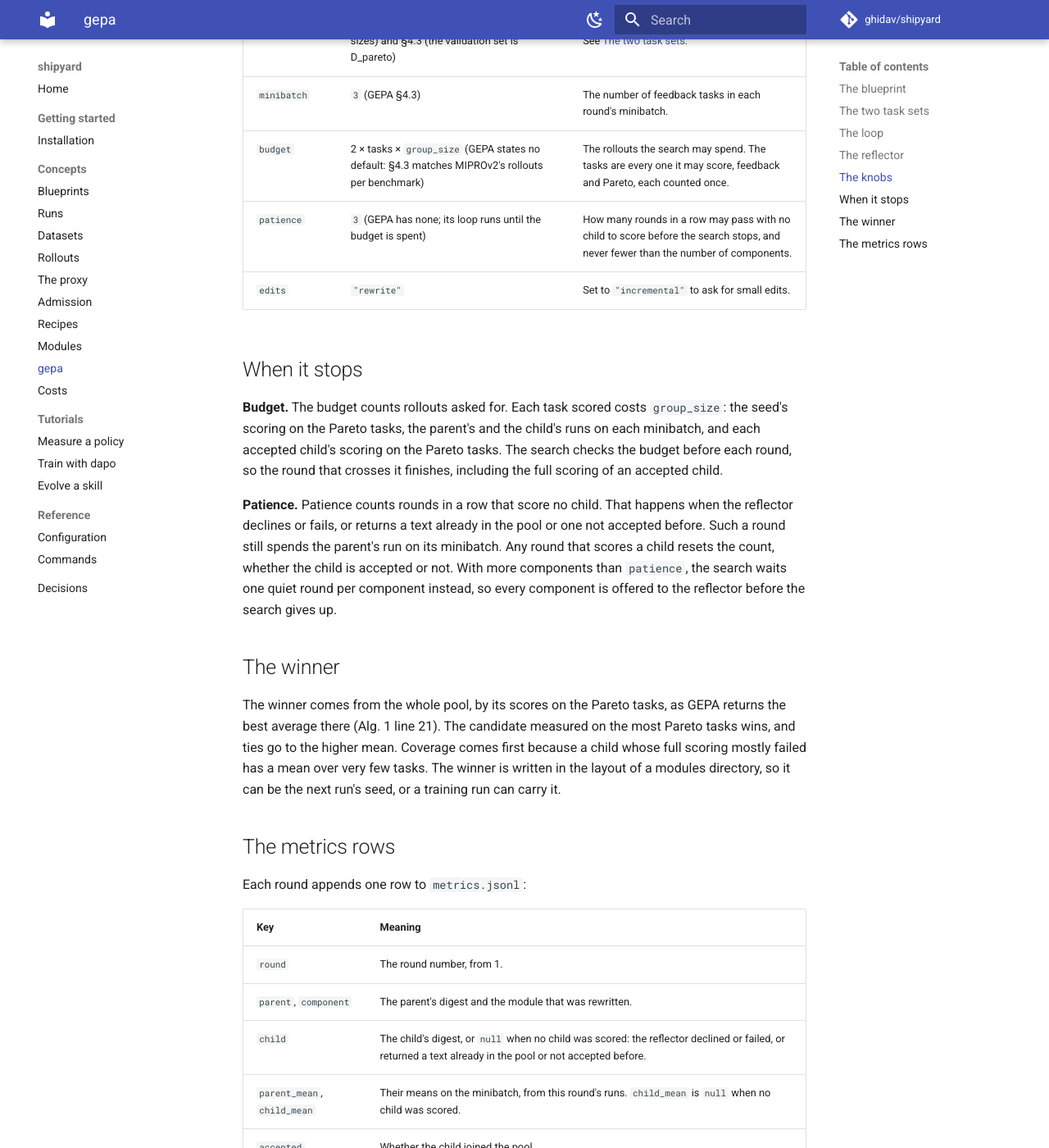
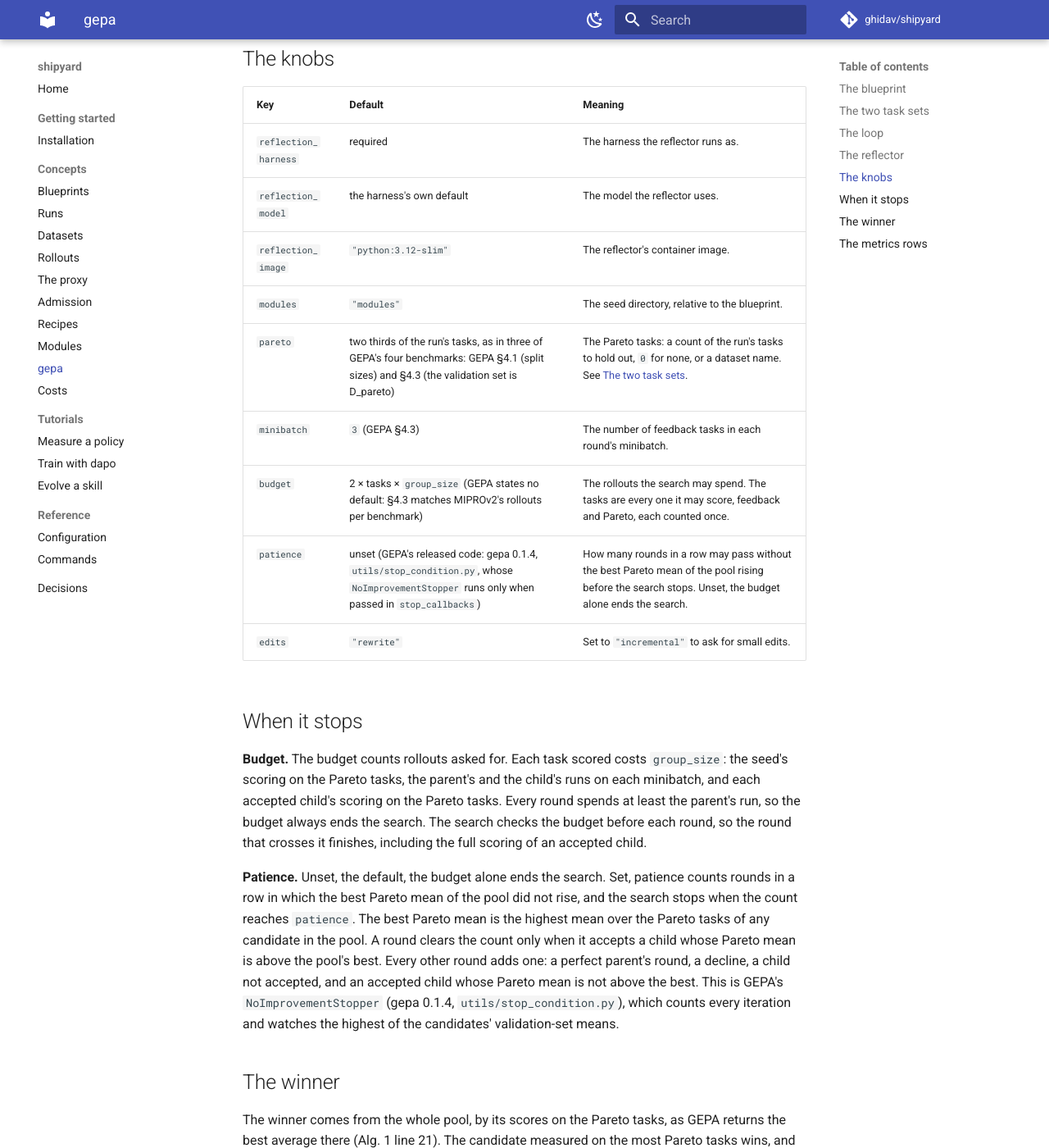
Before and after one commit to ghidav/shipyard, an MkDocs documentation site: the page built from docs/concepts/gepa.md, in a window 1280 px wide and 1400 px high, scrolled down 4383 px. Shown: the whole window at 82% size. Built offline with MkDocs 1.6.1 and Material for MkDocs 9.7.7, drawn with Linux system fonts in a browser that asks for light colours; comment, search, counter and statistics services are not loaded; some of the changed text lies outside the part shown.

Commit message:
gepa skips a round its parent has already solved, and patience is GEPA's no-improvement stop
As in GEPA's released code (gepa 0.1.4): a round whose parent scores 1.0 on every
minibatch task asks for no rewrite, since no child could beat it strictly, and its
parent's rollouts still count against the budget (api.py skip_perfect_score). Patience
now counts rounds in a row in which the best Pareto mean of the pool did not rise,
skipped rounds included (utils/stop_condition.py NoImprovementStopper), and is off by
default, as there; the budget alone ends the search, which every round spends. The same
holds for fst's fast phase.

Co-Authored-By: Claude Opus 5.5 <noreply@anthropic.com>
Claude-Session: https://claude.ai/code/session_017Cg3NQJFoC9pcXuvu4mCfX

```diff
--- a/docs/concepts/gepa.md
+++ b/docs/concepts/gepa.md
@@ -12,7 +12,7 @@ This page uses these terms:
 - **Pareto tasks.** The tasks every candidate the search keeps is scored on, GEPA's D_pareto. The frontier and the winner are read from these scores.
 - **Pool.** Every candidate the search has accepted. The seed is the first.
 - **Frontier.** Every pool candidate that is best on at least one Pareto task, ties included, less the dominated: a candidate leaves when every task it is best on also has another frontier candidate as best.
-- **Round.** One proposal: a parent and a child run on one minibatch, one rewritten component, and a judgement on the child.
+- **Round.** One parent run on one minibatch, then, unless the parent is perfect there, one rewritten component and a judgement on the child.
 - **Reflector.** The agent that writes the rewrite.
 
 ## The blueprint
@@ -85,33 +85,45 @@ single task.
 ## The loop
 
 1. **Seed.** The modules directory is read, copied to `runs/<id>/modules/seed/`, and scored on every Pareto task.
-2. **Rounds.** While the budget and patience last, each round does the following:
+2. **Rounds.** Until the budget is spent, or `patience` runs out when it is set, each round does the following:
     1. **Parent.** One candidate is drawn from the frontier, with probability proportional to the number of Pareto tasks it is best on.
-    2. **Component.** The next module is taken, round-robin over the seed's components.
-    3. **Minibatch.** `minibatch` feedback tasks are drawn. The draws go through the feedback tasks in
+    2. **Minibatch.** `minibatch` feedback tasks are drawn. The draws go through the feedback tasks in
        passes, each pass in a new order shuffled with `[data] seed`, so no task comes back before every
        other has had its turn. A pass's last minibatch, when short, is filled from the start of the same pass.
-    4. **Parent's run.** The parent is run on the minibatch.
-    5. **Reflect.** The reflector is asked for a rewrite of the component and is shown the parent's traces from that run.
-    6. **Child's run.** If a new child comes back, it is run on the same minibatch.
-    7. **Accept or decline.** If the child's mean beats the parent's strictly, over the tasks both were
+    3. **Parent's run.** The parent is run on the minibatch.
+    4. **Perfect parent.** If every minibatch task scored 1.0, Harbor's maximum reward, the round
+       ends here, with no reflection and no child: no child could beat the parent strictly. A task with
+       no measured rollout is not perfect.
+    5. **Component.** The next module is taken, round-robin over the seed's components. A round that
+       ends at step 4 takes no turn.
+    6. **Reflect.** The reflector is asked for a rewrite of the component and is shown the parent's traces from that run.
+    7. **Child's run.** If a new child comes back, it is run on the same minibatch.
+    8. **Accept or decline.** If the child's mean beats the parent's strictly, over the tasks both were
        measured on, the child joins the pool and is scored on every Pareto task, all of them afresh.
        Otherwise the child is not accepted, and its text is never scored again.
 3. **Winner.** The best candidate is written to `runs/<id>/modules/best/`.
 
-Steps 3 to 7 are GEPA's Alg. 1 (lines 9 to 17): the minibatch is sampled from the feedback tasks,
-and the parent is run on it each round, so the reflector reads this round's traces and both means
-come from the same round. The paper does not say how the minibatch is sampled; passes in a fresh
-shuffle are what the authors' released code does. `minibatch = 3` is the paper's (§4.3). An
+Steps 2, 3 and 6 to 8 are GEPA's Alg. 1 (lines 9 to 17): the minibatch is sampled from the feedback
+tasks, and the parent is run on it each round, so the reflector reads this round's traces and both
+means come from the same round. The paper does not say how the minibatch is sampled; passes in a
+fresh shuffle are what the authors' released code does. `minibatch = 3` is the paper's (§4.3). An
 accepted child's Pareto scores come from its scoring on the Pareto tasks, never from the minibatch
 it won on, even where `pareto = 0` makes a minibatch task a Pareto task too.
 
-A task's score under a candidate is the mean reward over its measured rollouts. A masked rollout is left
-out, and a budget cut counts as 0, as admission scores it (see [Admission](admission.md)).
+Step 4 is what GEPA's released code does by default (gepa 0.1.4, `api.py`: `skip_perfect_score = True`,
+`perfect_score = 1.0`; the check is in `proposer/reflective_mutation/reflective_mutation.py`). Like that
+code, gepa compares each minibatch task's score with 1.0, not the minibatch mean: a parent at 1.0 on
+one task and nothing measured on the other has a mean of 1.0 and is still reflected on, though its
+child, compared on the measured task alone, cannot beat it. The parent's rollouts count against the
+budget all the same.
+
+A task's score under a candidate is the mean reward over its measured rollouts, so it is 1.0 when every
+measured rollout scored 1.0. A masked rollout is left out, and a budget cut counts as 0, as admission
+scores it (see [Admission](admission.md)).
 
 ## The reflector
 
-The reflector runs as one Harbor trial per round. Its task is built for that round:
+The reflector runs as one Harbor trial per round that asks for a rewrite. Its task is built for that round:
 
 | Part | Holds |
 |---|---|
@@ -147,21 +159,25 @@ of the text.
 | `pareto` | two thirds of the run's tasks, as in three of GEPA's four benchmarks: GEPA §4.1 (split sizes) and §4.3 (the validation set is D_pareto) | The Pareto tasks: a count of the run's tasks to hold out, `0` for none, or a dataset name. See [The two task sets](#the-two-task-sets). |
 | `minibatch` | `3` (GEPA §4.3) | The number of feedback tasks in each round's minibatch. |
 | `budget` | 2 × tasks × `group_size` (GEPA states no default: §4.3 matches MIPROv2's rollouts per benchmark) | The rollouts the search may spend. The tasks are every one it may score, feedback and Pareto, each counted once. |
-| `patience` | `3` (GEPA has none; its loop runs until the budget is spent) | How many rounds in a row may pass with no child to score before the search stops, and never fewer than the number of components. |
+| `patience` | unset (GEPA's released code: gepa 0.1.4, `utils/stop_condition.py`, whose `NoImprovementStopper` runs only when passed in `stop_callbacks`) | How many rounds in a row may pass without the best Pareto mean of the pool rising before the search stops. Unset, the budget alone ends the search. |
 | `edits` | `"rewrite"` | Set to `"incremental"` to ask for small edits. |
 
 ## When it stops
 
 **Budget.** The budget counts rollouts asked for. Each task scored costs `group_size`: the seed's
 scoring on the Pareto tasks, the parent's and the child's runs on each minibatch, and each accepted
-child's scoring on the Pareto tasks. The search checks the budget before each round, so the round that
-crosses it finishes, including the full scoring of an accepted child.
+child's scoring on the Pareto tasks. Every round spends at least the parent's run, so the budget
+always ends the search. The search checks the budget before each round, so the round that crosses it
+finishes, including the full scoring of an accepted child.
 
-**Patience.** Patience counts rounds in a row that score no child. That happens when the reflector
-declines or fails, or returns a text already in the pool or one not accepted before. Such a round still
-spends the parent's run on its minibatch. Any round that scores a child resets the count, whether the
-child is accepted or not. With more components than `patience`, the search waits one quiet round per
-component instead, so every component is offered to the reflector before the search gives up.
+**Patience.** Unset, the default, the budget alone ends the search. Set, patience counts rounds in a
+row in which the best Pareto mean of the pool did not rise, and the search stops when the count reaches
+`patience`. The best Pareto mean is the highest mean over the Pareto tasks of any candidate in the
+pool. A round clears the count only when it accepts a child whose Pareto mean is above the pool's
+best. Every other round adds one: a perfect parent's round, a decline, a child not accepted, and an
+accepted child whose Pareto mean is not above the best. This is GEPA's `NoImprovementStopper` (gepa 0.1.4,
+`utils/stop_condition.py`), which counts every iteration and watches the highest of the candidates'
+validation-set means.
 
 ## The winner
 
@@ -178,8 +194,9 @@ Each round appends one row to `metrics.jsonl`:
 | Key | Meaning |
 |---|---|
 | `round` | The round number, from 1. |
-| `parent`, `component` | The parent's digest and the module that was rewritten. |
-| `child` | The child's digest, or `null` when no child was scored: the reflector declined or failed, or returned a text already in the pool or not accepted before. |
+| `parent`, `component` | The parent's digest and the module that was rewritten. `component` is `null` when the round was skipped. |
+| `skipped` | `"perfect"` when the parent scored 1.0 on every minibatch task and the round asked for no rewrite; `null` otherwise. |
+| `child` | The child's digest, or `null` when no child was scored: the round was skipped, the reflector declined or failed, or it returned a text already in the pool or not accepted before. |
 | `parent_mean`, `child_mean` | Their means on the minibatch, from this round's runs. `child_mean` is `null` when no child was scored. |
 | `accepted` | Whether the child joined the pool. |
 | `pool`, `frontier` | Their sizes after the round. |
--- a/docs/tutorials/evolve-a-skill.md
+++ b/docs/tutorials/evolve-a-skill.md
@@ -5,7 +5,7 @@ The `gepa` recipe improves text, not weights. It rewrites a skill the harness re
 A module is a directory of text a trial carries into its container. A skill is the one kind of module this version delivers: a `SKILL.md` the harness reads before it starts work. A candidate is a set of named modules, identified by one digest. The seed is the candidate the search starts from.
 
 !!! note "A real run"
-    The skill, the rows and the costs below are from one run of this blueprint, `gepa-docker__fK3MrF8`. That run took each round's minibatch as the next two tasks in the dataset's order, and compared each child with its parent's scores from the seed's measurement instead of running the parent on the minibatch. The `check` output is what `check` prints for this blueprint. The search kept its seed: none of its four rewrites scored better. The page shows what each round did and why.
+    The skill, the rows and the costs below are from one run of this blueprint, `gepa-docker__fK3MrF8`. That run took each round's minibatch as the next two tasks in the dataset's order, and compared each child with its parent's scores from the seed's measurement instead of running the parent on the minibatch. It also asked for a rewrite when the parent's scores on both minibatch tasks were 1.0, and its `patience` counted rounds with no child to score; its rows have no `skipped` column. The `check` output is what `check` prints for this blueprint. The search kept its seed: none of its four rewrites scored better. The page shows what each round did and why.
 
 ## The seed skill
 
@@ -74,7 +74,7 @@ The policy is the one from [Train with dapo](train-with-dapo.md): Qwen3-8B serve
 - `pareto = 0` makes the eight tasks both the feedback tasks, which each round's minibatch is drawn from, and the Pareto tasks, which score every candidate the search keeps. gepa's default, as in three of GEPA's four benchmarks, holds two thirds of the tasks out as Pareto tasks: over eight tasks, 5 to select on and 3 to reflect on.
 - `minibatch` is how many tasks the parent and a child run on each round; gepa's default is 3.
 - `budget` is how many trials of the policy, called rollouts, the search may spend. Unset, it is two passes over the tasks: 2 × tasks × `group_size`, 32 here as well.
-- `patience` ends the search after that many rounds in a row with no child to score.
+- `patience` ends the search after that many rounds in a row in which the best mean on the Pareto tasks did not rise. Unset, the default as in GEPA's released code (gepa 0.1.4, `utils/stop_condition.py`: `NoImprovementStopper` runs only when passed in `stop_callbacks`), the budget alone ends the search.
 - `edits = "incremental"` asks the reflector for the smallest change; `"rewrite"` is the default.
 
 ## Check
@@ -117,16 +117,17 @@ ok  tinker serves Qwen/Qwen3-8B
 First the seed is measured on the Pareto tasks, here all eight. Then each round:
 
 1. **Parent.** One candidate is drawn from the frontier, with probability proportional to the number of Pareto tasks it is best on. The pool is every candidate the search has accepted, the seed first; the frontier is the pool's candidates that score best on at least one Pareto task.
-2. **Component.** One module of the parent is chosen, round-robin.
-3. **Minibatch.** `minibatch` tasks are drawn from the feedback tasks, here all eight, in passes shuffled with `[data] seed`.
-4. **Parent's run.** The parent is rolled out on the minibatch.
-5. **Reflect.** One Harbor trial runs the reflector. It reads the module's files and one trace per minibatch task from the parent's run: the task's instruction, its score, the tail of the policy's transcript and what the grader printed. It writes a new `SKILL.md`. A rewrite that fails the skill frontmatter rule or comes back blank or unchanged, or a trial that writes nothing, is a decline.
-6. **Score.** The child is rolled out on the same minibatch.
-7. **Accept.** A child whose mean is strictly above the parent's on the minibatch joins the pool and is measured on every Pareto task.
+2. **Minibatch.** `minibatch` tasks are drawn from the feedback tasks, here all eight, in passes shuffled with `[data] seed`.
+3. **Parent's run.** The parent is rolled out on the minibatch.
+4. **Perfect parent.** If every minibatch task scored 1.0, the round ends here: no child could score higher. A task's score is the mean over its measured rollouts, so every measured rollout of it must score 1.0, and a task with none measured is not perfect. The row says `"skipped": "perfect"`.
+5. **Component.** One module of the parent is chosen, round-robin over the rounds that reach this step.
+6. **Reflect.** One Harbor trial runs the reflector. It reads the module's files and one trace per minibatch task from the parent's run: the task's instruction, its score, the tail of the policy's transcript and what the grader printed. It writes a new `SKILL.md`. A rewrite that fails the skill frontmatter rule or comes back blank or unchanged, or a trial that writes nothing, is a decline.
+7. **Score.** The child is rolled out on the same minibatch.
+8. **Accept.** A child whose mean is strictly above the parent's on the minibatch joins the pool and is measured on every Pareto task.
 
-The search stops when it has spent `budget` rollouts of the policy, or after `patience` rounds in a row with no child to score. Reflection trials do not count against the budget.
+The search stops when it has spent `budget` rollouts of the policy, or, with `patience` set, after that many rounds in a row in which the best mean on the Pareto tasks did not rise; a skipped round counts. Reflection trials do not count against the budget.
 
-The seed's measurement spends 8 tasks × 2 = 16 rollouts, and each round 8, the parent and the child on 2 tasks each, so the budget of 32 allows two rounds when each scores a child; a round whose reflector declines costs 4, and an accepted child 16 more, for its measurement on all eight. The run below compared each child with the seed's scores and spent 4 a round, the child's alone, so it had four.
+The seed's measurement spends 8 tasks × 2 = 16 rollouts, and each round 8, the parent and the child on 2 tasks each, so the budget of 32 allows two rounds when each scores a child; a round that scores no child, because its parent was perfect or its reflector declined, costs 4, and an accepted child 16 more, for its measurement on all eight. The run below compared each child with the seed's scores and spent 4 a round, the child's alone, so it had four.
 
 ## What the run did
 
@@ -139,7 +140,7 @@ The run took 35 minutes. The seed scored 15 of 16: every rollout passed but one
 | 3 | puzzle24, shortest-path | 0.75 | 0.5 | no |
 | 4 | knights-knaves, zebra-puzzles | 1.0 | 1.0 | no |
 
-Three children tied a parent that already scored 1.0, and a tie is not accepted. Round 3's child failed both shortest-path rollouts the same way, out of tokens before an answer. The pool never grew past the seed.
+Three children tied a parent that already scored 1.0, and a tie is not accepted. gepa skips such a round: the parent's run is spent and no rewrite is asked for. Round 3's child failed both shortest-path rollouts the same way, out of tokens before an answer. The pool never grew past the seed.
 
 The reflector read the traces well. Its first rewrite, under `edits = "incremental"`, kept the seed's three lines and added:
 
@@ -162,8 +163,9 @@ That names pi's habit with this model: calling tools long after the answer is wr
 | column | what it is |
 |---|---|
 | `round` | the round, from 1 |
-| `parent`, `component` | the parent's digest and the module rewritten |
-| `child` | the child's digest; null when the reflector declined or wrote a text already seen |
+| `parent`, `component` | the parent's digest and the module rewritten; `component` is null on a skipped round |
+| `skipped` | `"perfect"` when the parent scored 1.0 on every minibatch task, so no rewrite was asked for; null otherwise |
+| `child` | the child's digest; null when the round was skipped, or the reflector declined or wrote a text already seen |
 | `parent_mean`, `child_mean` | both means over the minibatch |
 | `accepted` | whether the child joined the pool |
 | `pool`, `frontier` | how many candidates each holds after the round |
```
Also changed, not shown: docs/concepts/recipes.md (+5 -0 lines), docs/decisions.md (+11 -3 lines), docs/reference/configuration.md (+4 -3 lines), 7 other files.
